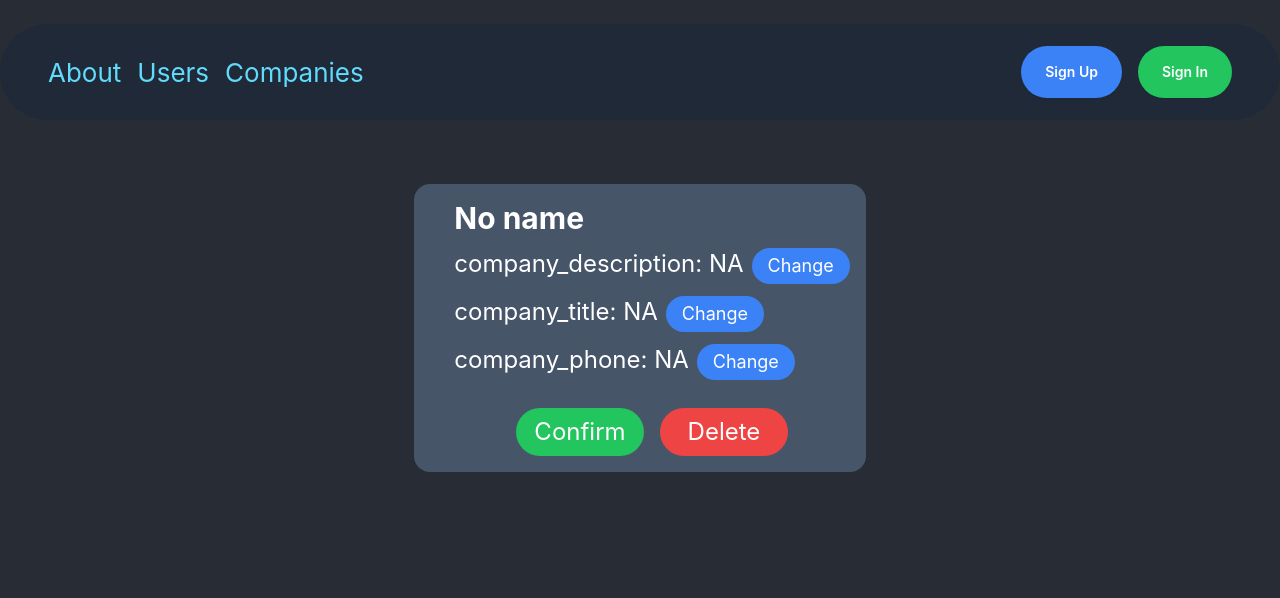
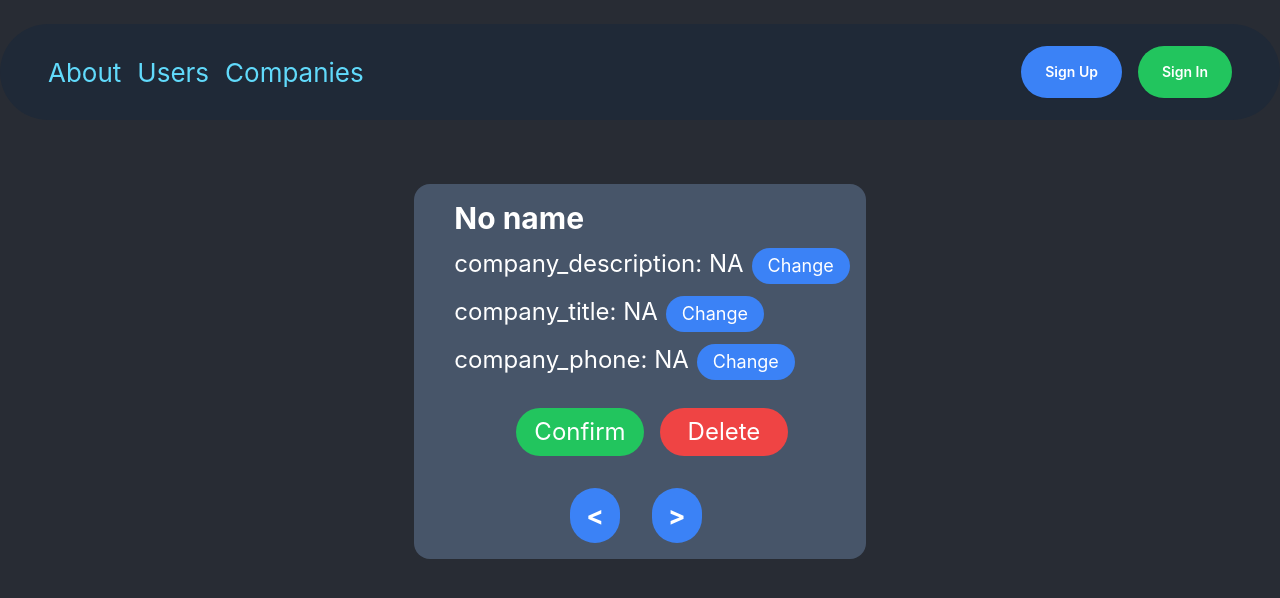
Before and after one commit to WilfredoN/internship_meduzzen, a React (Create React App) app: page /company in a window 1280 px wide. Shown: the top 598 px of the page. Built offline with nearby package versions, Linux system fonts and the light colour scheme; no server answers.

Commit message:
user profiles pagination

```diff
--- a/src/Components/Pagination.tsx
+++ b/src/Components/Pagination.tsx
@@ -7,6 +7,7 @@ interface PaginationProps {
   setPage: (page: number) => void;
   prevSymbol: string;
   nextSymbol: string;
+  disable_index: number;
 }
 
 const Pagination: React.FC<PaginationProps> = ({
@@ -15,13 +16,14 @@ const Pagination: React.FC<PaginationProps> = ({
   setPage,
   prevSymbol,
   nextSymbol,
+  disable_index,
 }) => {
   return (
     <div>
       <PaginationButton
         label={prevSymbol}
         onClick={() => setPage(page - 1)}
-        disabled={page === 1}
+        disabled={page === disable_index}
       />
       <PaginationButton
         label={nextSymbol}
--- a/src/Pages/Companies/Companies.tsx
+++ b/src/Pages/Companies/Companies.tsx
@@ -62,6 +62,7 @@ const Companies = () => {
         page={page}
         isLastPage={isLastPage}
         setPage={setPage}
+        disable_index={0}
       />
     </div>
   );
--- a/src/Pages/Company_Profile/CompanyProfile.tsx
+++ b/src/Pages/Company_Profile/CompanyProfile.tsx
@@ -1,7 +1,7 @@
-import React, { useState } from 'react';
+import React, { useEffect, useState } from 'react';
 import { company as CompanyAPI } from '../../Api/company';
-import InfoChangeButton from '../../Components/Buttons/InfoChange';
 import EditableField from '../../Components/Fields/EditableField';
+import Pagination from '../../Components/Pagination';
 import { useAppSelector } from '../../Store/hooks';
 import { useAppDispatch } from '../../Store/store';
 import { CompanyDetailed } from '../../Types/Company';
@@ -20,7 +20,7 @@ const CompanyProfile: React.FC = () => {
   const [editableField, setEditableField] = useState<string | null>(null);
   const [newInfo, setNewInfo] = useState<{ [key: string]: string }>({});
   const [isEditing, setIsEditing] = useState<boolean>(false);
-  const [currentIndex, setCurrentIndex] = React.useState(0);
+  const [currentIndex, setCurrentIndex] = useState(0);
 
   const handleFieldChange = (field: string, value: string) => {
     setNewInfo({ ...newInfo, [field]: value });
@@ -34,7 +34,7 @@ const CompanyProfile: React.FC = () => {
     }
   };
 
-  const handleNewInfo = async () => {
+  const handleUpdateInfo = async () => {
     if (companies) {
       const updatedCompany = { ...companies[currentIndex], ...newInfo };
       await CompanyAPI.updateCompany(updatedCompany as CompanyDetailed);
@@ -43,7 +43,10 @@ const CompanyProfile: React.FC = () => {
       setNewInfo({});
     }
   };
-
+  useEffect(() => {
+    console.log('companies:', companies);
+    console.log('page', currentIndex);
+  });
   const handleDelete = async () => {
     if (companies) {
       await CompanyAPI.deleteCompany(companies[currentIndex].company_id);
@@ -102,7 +105,7 @@ const CompanyProfile: React.FC = () => {
         </div>
         <div className="flex justify-center items-center mt-4">
           <button
-            onClick={handleNewInfo}
+            onClick={handleUpdateInfo}
             className="w-32 mr-4 bg-green-500 text-white text-2xl px-4 py-2 rounded-full hover:bg-green-700 duration-150"
           >
             Confirm
@@ -114,6 +117,16 @@ const CompanyProfile: React.FC = () => {
             Delete
           </button>
         </div>
+        <div className="mt-8 w-full flex flex-row items-center justify-center">
+          <Pagination
+            page={currentIndex}
+            isLastPage={currentIndex === companies.length - 1}
+            setPage={setCurrentIndex}
+            prevSymbol="<"
+            nextSymbol=">"
+            disable_index={0}
+          />
+        </div>
       </div>
     </div>
   );
--- a/src/Pages/User_Profile/UserProfile.tsx
+++ b/src/Pages/User_Profile/UserProfile.tsx
@@ -2,12 +2,11 @@ import { useAuth0 } from '@auth0/auth0-react';
 import React, { useState } from 'react';
 import { useNavigate } from 'react-router';
 import { user as UserApi, auth } from '../../Api/user';
-import InfoChangeButton from '../../Components/Buttons/InfoChange';
+import EditableField from '../../Components/Fields/EditableField';
 import { useAppSelector } from '../../Store/hooks';
 import { useAppDispatch } from '../../Store/store';
 import { clearUser } from '../../Store/userSlice';
 import User from '../../Types/User';
-import EditableField from '../../Components/Fields/EditableField';
 type RootState = {
   user: {
     user: User | null;
--- a/src/Pages/Users/Users.tsx
+++ b/src/Pages/Users/Users.tsx
@@ -51,6 +51,7 @@ const Users = () => {
         page={page}
         isLastPage={isLastPage}
         setPage={setPage}
+        disable_index={1}
       />
       <select
         className="border border-gray-300 rounded-md text-black"
```
